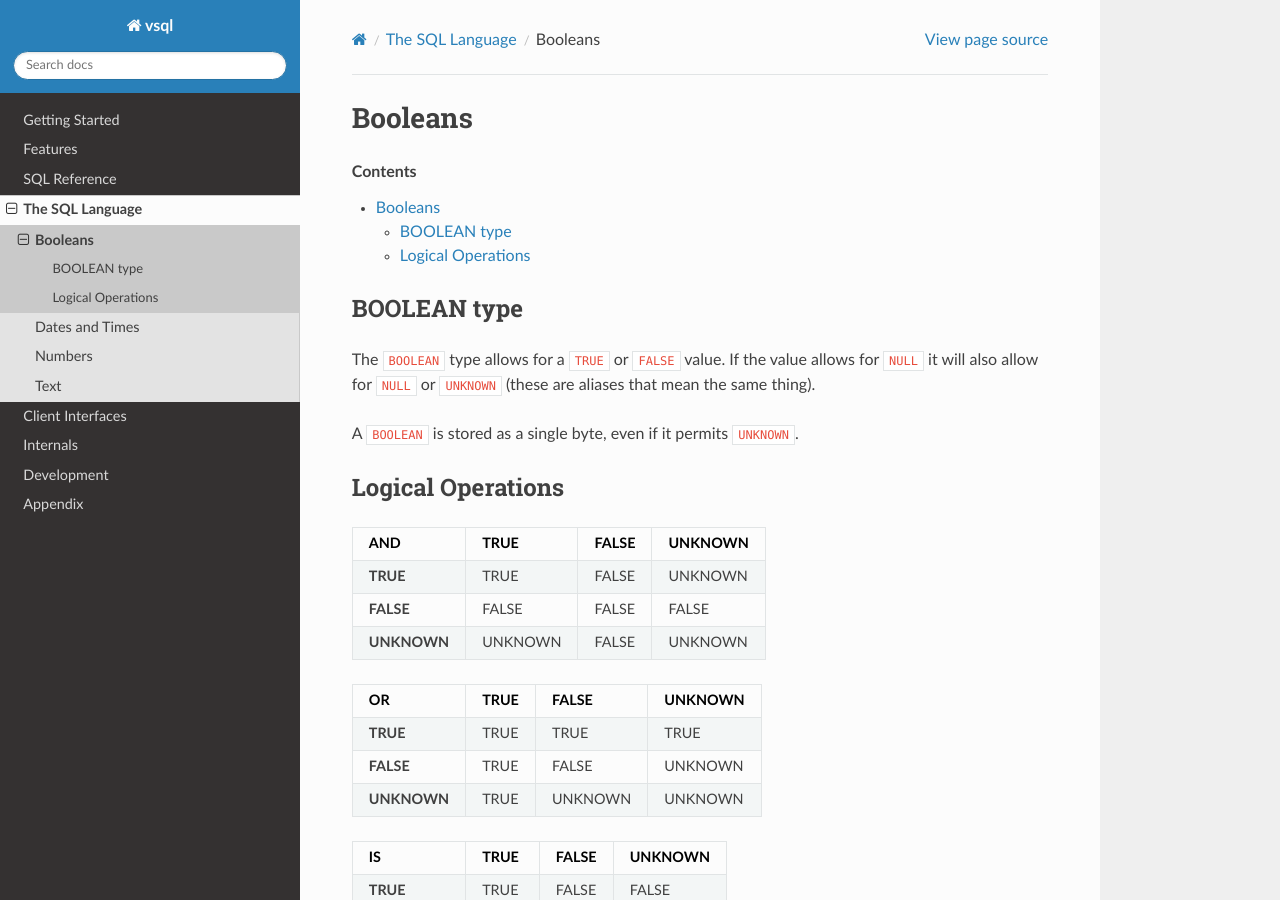
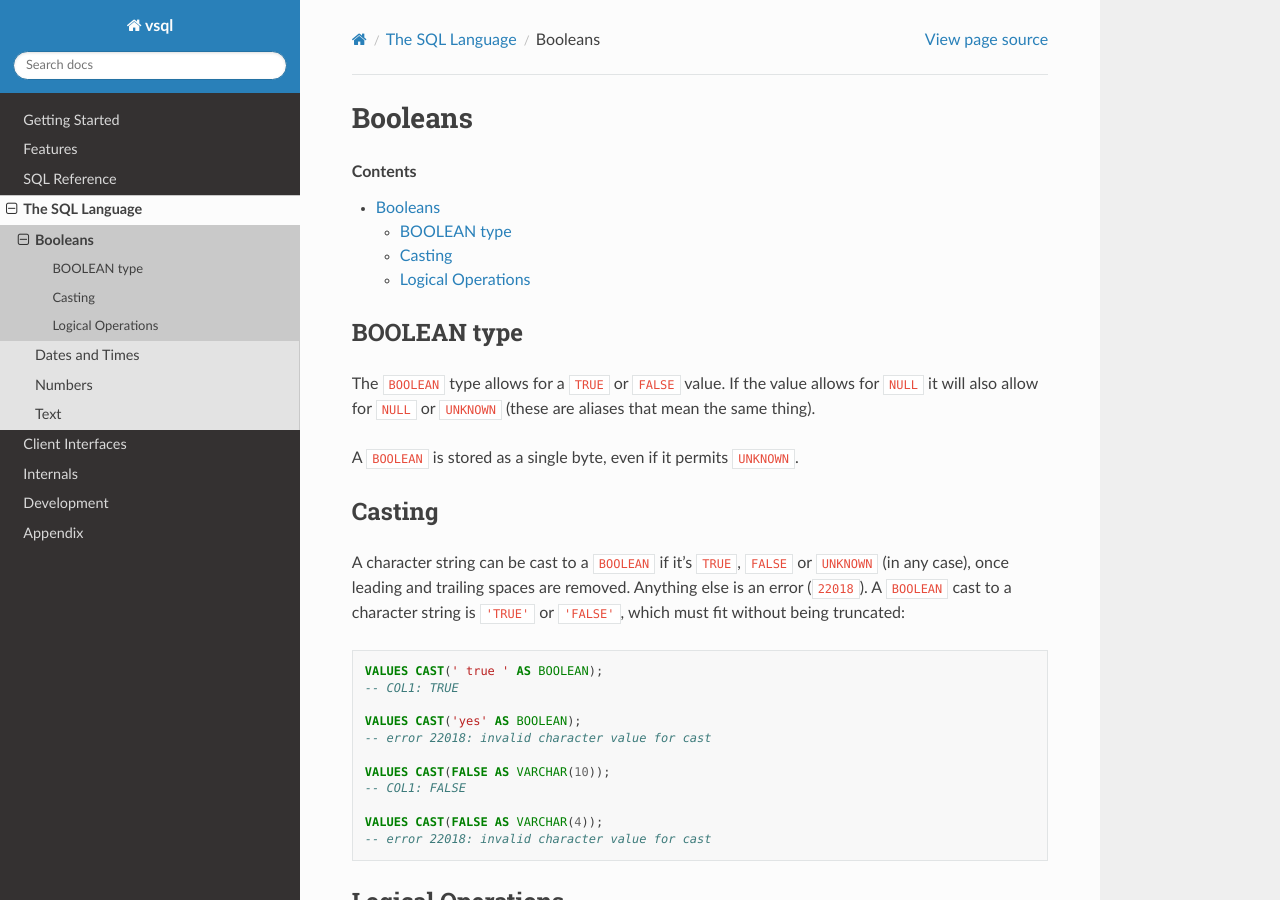
Before and after one commit to elliotchance/vsql, a Sphinx documentation site: the page built from docs/booleans.rst, in a window 1280 px wide and 900 px high. Built offline with Sphinx 7.4.7 and the Read the Docs theme 3.1.0, drawn with Linux system fonts in a browser that asks for light colours.

Commit message:
CAST: Support character strings to and from BOOLEAN
A character string cast to BOOLEAN must be TRUE, FALSE or UNKNOWN (in any
case, UNKNOWN being NULL) once leading and trailing spaces are removed,
otherwise it's 22018. The other way, a BOOLEAN becomes 'TRUE' or 'FALSE', and
a target that's too short for it is also 22018 rather than a truncation. A
store assignment (such as inserting 'true' into a BOOLEAN column) is still
42846, since the types aren't compatible.

SQL T031

Fixes #532

Co-Authored-By: Claude Opus 5.5 <noreply@anthropic.com>

```diff
--- a/docs/booleans.rst
+++ b/docs/booleans.rst
@@ -11,6 +11,28 @@ allows for ``NULL`` it will also allow for ``NULL`` or ``UNKNOWN`` (these are
 aliases that mean the same thing).
 
 A ``BOOLEAN`` is stored as a single byte, even if it permits ``UNKNOWN``.
+
+Casting
+-------
+
+A character string can be cast to a ``BOOLEAN`` if it's ``TRUE``, ``FALSE`` or
+``UNKNOWN`` (in any case), once leading and trailing spaces are removed.
+Anything else is an error (``22018``). A ``BOOLEAN`` cast to a character string
+is ``'TRUE'`` or ``'FALSE'``, which must fit without being truncated:
+
+.. code-block:: sql
+
+  VALUES CAST(' true ' AS BOOLEAN);
+  -- COL1: TRUE
+
+  VALUES CAST('yes' AS BOOLEAN);
+  -- error 22018: invalid character value for cast
+
+  VALUES CAST(FALSE AS VARCHAR(10));
+  -- COL1: FALSE
+
+  VALUES CAST(FALSE AS VARCHAR(4));
+  -- error 22018: invalid character value for cast
 
 Logical Operations
 ------------------
--- a/docs/sqlstate.rst
+++ b/docs/sqlstate.rst
@@ -216,8 +216,10 @@ The length of a ``SUBSTRING`` must not be negative.
 ``22018`` invalid character value for cast
 ^^^^^^^^^^^^^^^^^^^^^^^^^^^^^^^^^^^^^^^^^^
 
-A character string cast to a number must be a valid number, once leading and
-trailing spaces are removed.
+A character string cast to a number or a ``BOOLEAN`` must be a valid number or
+boolean literal, once leading and trailing spaces are removed. A ``BOOLEAN``
+cast to a character string that's too short for ``TRUE`` or ``FALSE`` is also
+an error.
 
 **Examples**
 
```
Also changed, not shown: 2 other files.
